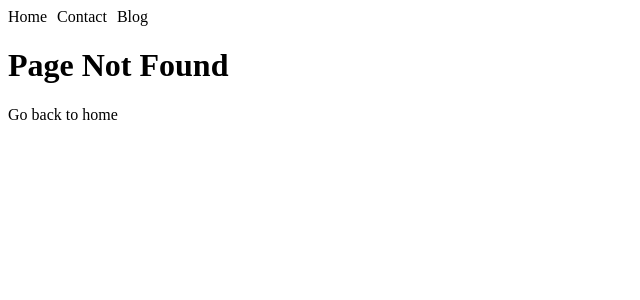
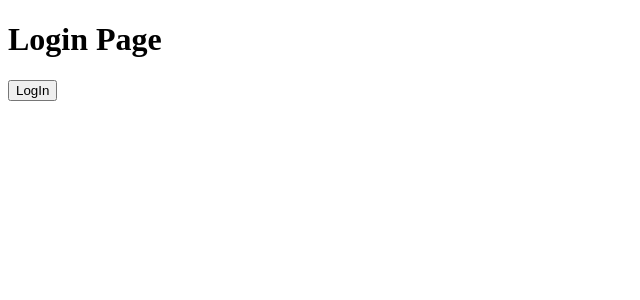
Before and after one commit to emirxmertoglu/react-working-space, a React (Create React App) app in the folder router/: page /auth/login in a window 1280 px wide. Before the commit this address had no page. Shown: the top 300 px of the page, without its empty margins (0-640 px from the left). Built offline with nearby package versions, Linux system fonts and the light colour scheme.

Commit message:
content: auth context

```diff
--- a/router/src/App.js
+++ b/router/src/App.js
@@ -1,4 +1,4 @@
-import { Routes, Route, Link, NavLink } from "react-router-dom";
+import { Routes, Route } from "react-router-dom";
 import Home from "./pages/Home";
 import Contact from "./pages/Contact";
 import BlogLayout from "./pages/blog";
@@ -7,29 +7,18 @@ import Categories from "./pages/blog/Categories";
 import Post from "./pages/blog/Post";
 import Blog404 from "./pages/blog/Blog404";
 import Page404 from "./pages/Page404";
+import Profile from "./pages/Profile";
+import PrivateRoute from "./components/PrivateRoute";
+import AuthLayout from "./pages/auth/AuthLayout";
+import Login from "./pages/auth/Login";
+import HomeLayout from "./pages/HomeLayout";
 
 function App() {
   return (
     <>
-      <nav>
-        <NavLink to="/" className={({ isActive }) => isActive && "active"}>
-          Home
-        </NavLink>
-        <NavLink
-          to="/contact"
-          style={({ isActive }) => ({
-            backgroundColor: isActive ? "crimson" : "transparent",
-          })}
-        >
-          Contact
-        </NavLink>
-        <NavLink to="/blog">
-          {({ isActive }) => <>Blog {isActive && "(Active)"}</>}
-        </NavLink>
-      </nav>
-
       <Routes>
-        <Route path="/" element={<Home />} />
+        <Route path="/" element={<HomeLayout />}>
+          <Route index={true} element={<Home />} />
           <Route path="/contact" element={<Contact />} />
           <Route path="/blog" element={<BlogLayout />}>
             <Route index={true} element={<Blog />} />
@@ -37,6 +26,19 @@ function App() {
             <Route path="post/:url" element={<Post />} />
             <Route path="*" element={<Blog404 />} />
           </Route>
+        </Route>
+
+        <Route path="/auth" element={<AuthLayout />}>
+          <Route path="login" element={<Login />} />
+        </Route>
+        <Route
+          path="/profile"
+          element={
+            <PrivateRoute>
+              <Profile />
+            </PrivateRoute>
+          }
+        />
         <Route path="*" element={<Page404 />} />
       </Routes>
     </>
--- /dev/null
+++ b/router/src/components/PrivateRoute.js
@@ -0,0 +1,12 @@
+import { useAuth } from "../context/AuthContext";
+import { Navigate } from "react-router-dom";
+
+export default function PrivateRoute({ children }) {
+  const { user } = useAuth();
+
+  if (!user) {
+    return <Navigate to="/auth/login" />;
+  }
+
+  return children;
+}
--- /dev/null
+++ b/router/src/context/AuthContext.js
@@ -0,0 +1,16 @@
+import { createContext, useContext, useState } from "react";
+
+const Context = createContext();
+
+export const AuthProvider = ({ children }) => {
+  const [user, setUser] = useState(false);
+
+  const data = {
+    user,
+    setUser,
+  };
+
+  return <Context.Provider value={data}>{children}</Context.Provider>;
+};
+
+export const useAuth = () => useContext(Context);
--- a/router/src/index.js
+++ b/router/src/index.js
@@ -3,10 +3,13 @@ import ReactDOM from "react-dom/client";
 import App from "./App";
 import { BrowserRouter } from "react-router-dom";
 import "./style.css";
+import { AuthProvider } from "./context/AuthContext";
 
 const root = ReactDOM.createRoot(document.getElementById("root"));
 root.render(
   <BrowserRouter>
-    <App />
+    <AuthProvider>
+      <App />
+    </AuthProvider>
   </BrowserRouter>
 );
--- /dev/null
+++ b/router/src/pages/HomeLayout.js
@@ -0,0 +1,15 @@
+import { Outlet, NavLink } from "react-router-dom";
+
+export default function HomeLayout() {
+  return (
+    <>
+      <nav>
+        <NavLink to="/">Home</NavLink>
+        <NavLink to="/contact">Contact</NavLink>
+        <NavLink to="/blog">Blog</NavLink>
+        <NavLink to="/profile">Profile</NavLink>
+      </nav>
+      <Outlet />
+    </>
+  );
+}
--- /dev/null
+++ b/router/src/pages/Profile.js
@@ -0,0 +1,3 @@
+export default function Profile() {
+  return <h1>Profile page</h1>;
+}
--- /dev/null
+++ b/router/src/pages/auth/AuthLayout.js
@@ -0,0 +1,5 @@
+import { Outlet } from "react-router-dom";
+
+export default function AuthLayout() {
+  return <Outlet />;
+}
--- /dev/null
+++ b/router/src/pages/auth/Login.js
@@ -0,0 +1,21 @@
+import { useAuth } from "../../context/AuthContext";
+import { useNavigate } from "react-router-dom";
+
+export default function Login() {
+  const navigate = useNavigate();
+  const { setUser } = useAuth();
+  const handleLogin = () => {
+    setUser({
+      id: 1,
+      username: "emirmertoglu",
+    });
+    navigate("/");
+  };
+
+  return (
+    <>
+      <h1>Login Page</h1>
+      <button onClick={handleLogin}>LogIn</button>
+    </>
+  );
+}
```
Lines whose indentation alone changed are shown as unchanged.
